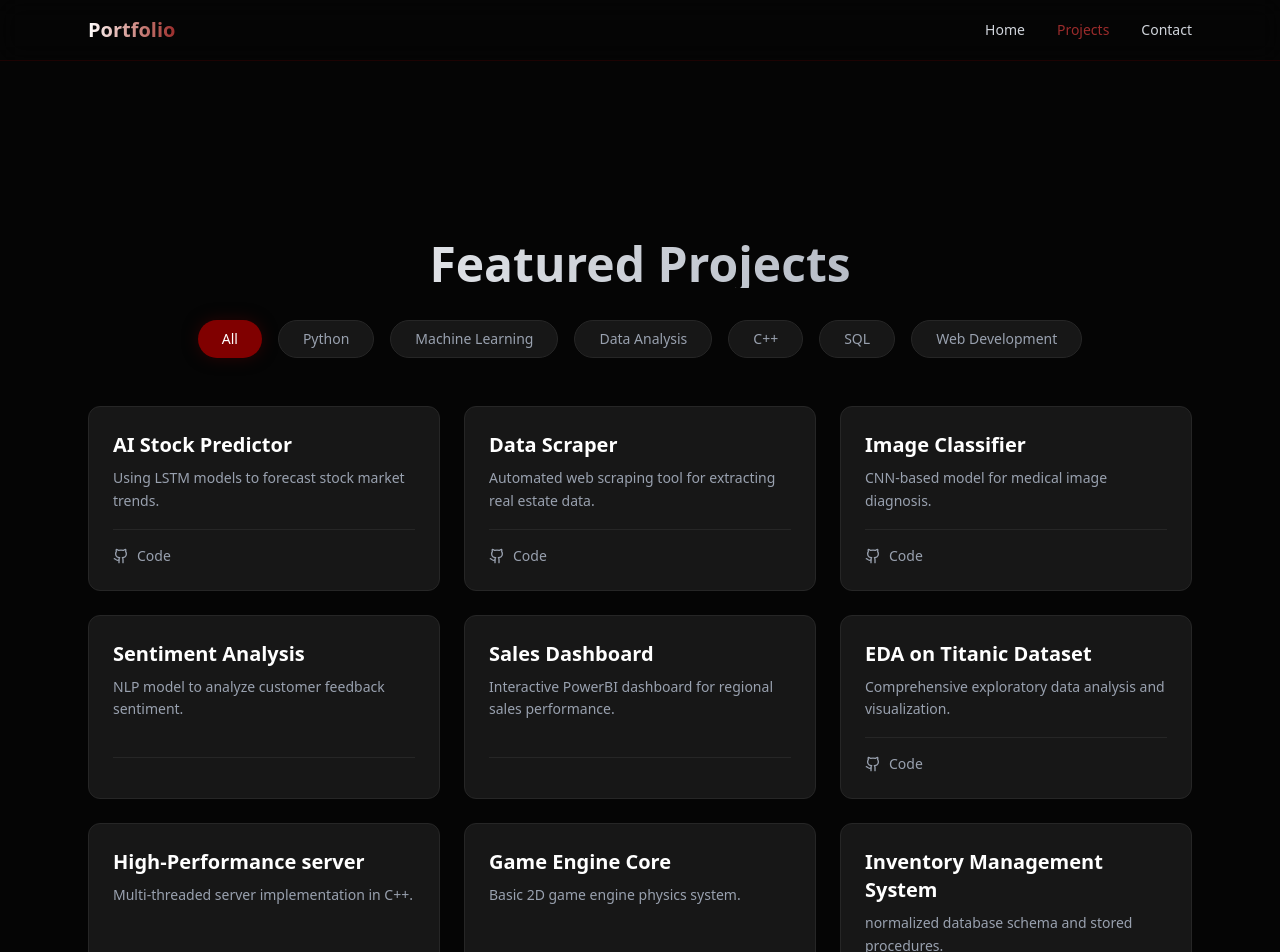
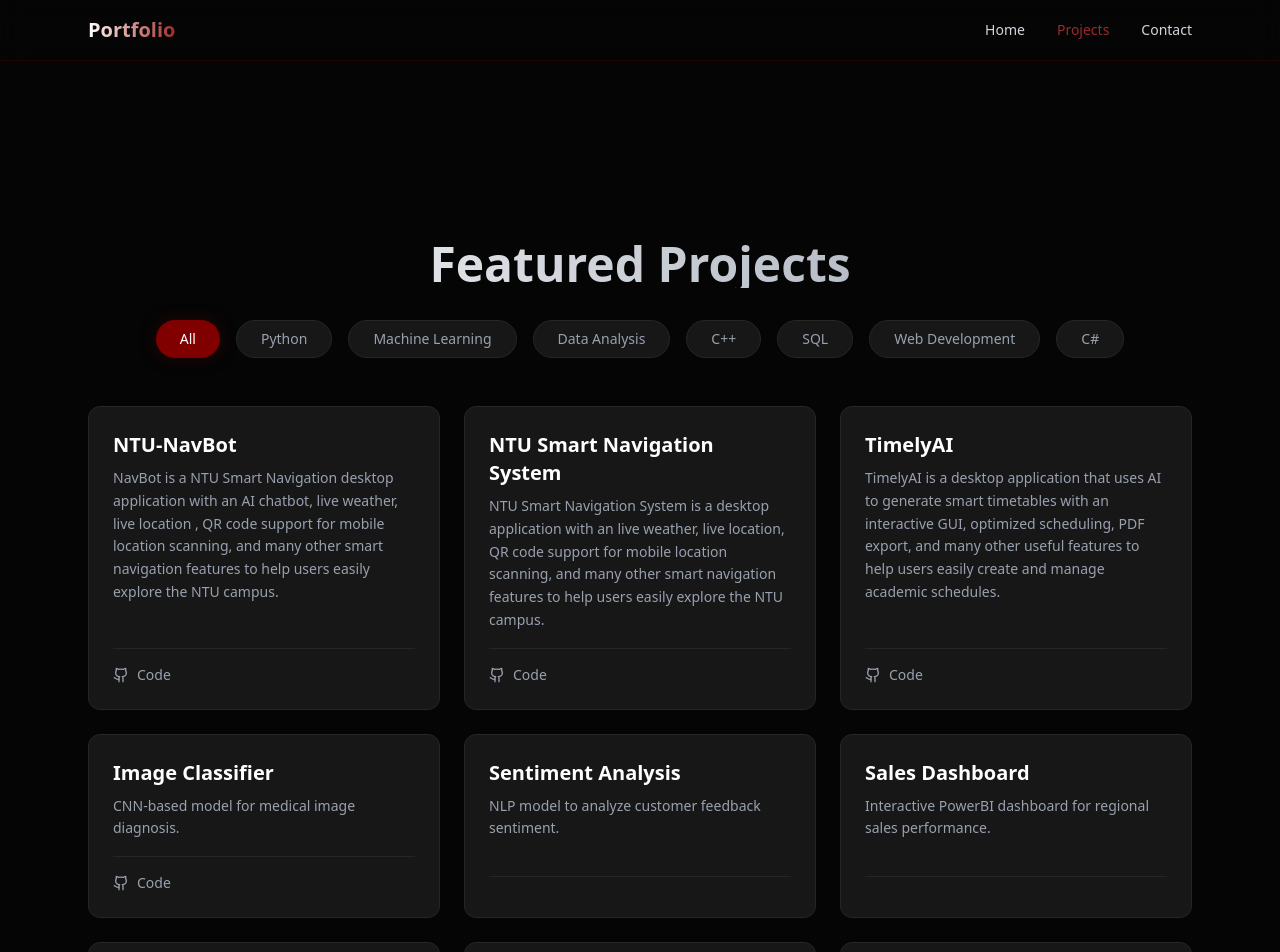
Before and after one commit to Sarab160/Portfolio, a Next.js app: page /projects in a window 1280 px wide. Shown: the top 952 px of the page. Built offline with nearby package versions, Linux system fonts and the light colour scheme.

Commit message:
Data are added

```diff
--- a/src/data/portfolio.ts
+++ b/src/data/portfolio.ts
@@ -1,4 +1,5 @@
-import { Code, Database, Brain, BarChart, Server, Globe } from "lucide-react";
+import { Code, Database, Brain, BarChart, Server, Globe,Workflow,FileCode,Code2 } from "lucide-react";
+import { fileURLToPath } from "node:url";
 
 export interface Project {
     title: string;
@@ -18,8 +19,10 @@ export const skillsData: Skill[] = [
         name: "Python",
         icon: Code,
         projects: [
-            { title: "AI Stock Predictor", description: "Using LSTM models to forecast stock market trends.", github: "https://github.com/example/stock-predictor" },
-            { title: "Data Scraper", description: "Automated web scraping tool for extracting real estate data.", github: "https://github.com/example/scraper" },
+            { title: "NTU-NavBot", description: "NavBot is a NTU Smart Navigation desktop application with an AI chatbot, live weather, live location , QR code support for mobile location scanning, and many other smart navigation features to help users easily explore the NTU campus.", github: "https://github.com/Sarab160/NTU-NavBot" },
+            { title: "NTU Smart Navigation System", description: "NTU Smart Navigation System is a desktop application with an  live weather, live location, QR code support for mobile location scanning, and many other smart navigation features to help users easily explore the NTU campus.", github: "https://github.com/Sarab160/NTU-Smart-Navigation" },
+            { title: "TimelyAI", description: "TimelyAI is a desktop application that uses AI to generate smart timetables with an interactive GUI, optimized scheduling, PDF export, and many other useful features to help users easily create and manage academic schedules.", github: "https://github.com/Sarab160/TimelyAI" },
+
         ],
     },
     {
@@ -42,15 +45,15 @@ export const skillsData: Skill[] = [
         name: "C++",
         icon: Server,
         projects: [
-            { title: "High-Performance server", description: "Multi-threaded server implementation in C++.", github: "https://github.com/example/cpp-server" },
-            { title: "Game Engine Core", description: "Basic 2D game engine physics system.", github: "https://github.com/example/game-engine" },
+            { title: "Snake game", description: "A simple, addictive console-based Snake game written in C++ using Windows libraries. Navigate the snake, eat fruit, and grow — but avoid hitting yourself!", github: "https://github.com/Sarab160/Snake-Game" },
+            { title: "Phone Book Management system", description: "A simple C++ console app to manage contacts with add, display, search, delete, and clear features, using linked lists and a text file for storage", github: "https://github.com/Sarab160/Phone-Book-Management-system" },
         ],
     },
     {
         name: "SQL",
         icon: Database,
         projects: [
-            { title: "Inventory Management System", description: "normalized database schema and stored procedures.", github: "https://github.com/example/inventory-sql" },
+            { title: "Railway Management System", description: "A Railway Management System in C# Windows Forms with a MySQL database, enabling easy CRUD operations for trains, passengers, reservations, and cancellations through an intuitive interface.", github: "https://github.com/Sarab160/Railway-System" },
         ],
     },
     {
@@ -61,6 +64,14 @@ export const skillsData: Skill[] = [
             { title: "E-commerce Platform", description: "Full-stack e-commerce site with payment integration.", link: "https://example.com/shop" },
         ],
     },
+    {
+        name: "C#",
+        icon: Code2,
+        projects: [
+            { title: "Railway Management System", description: "A complete Railway Management System built using C# Windows Forms, designed to manage trains, passengers, travels, reservations, and cancellations through an intuitive user interface.", github: "https://github.com/Sarab160/Railway-System" },
+
+        ],
+    },
 ];
 
 // Helper to get all projects in a flat list if needed
```
